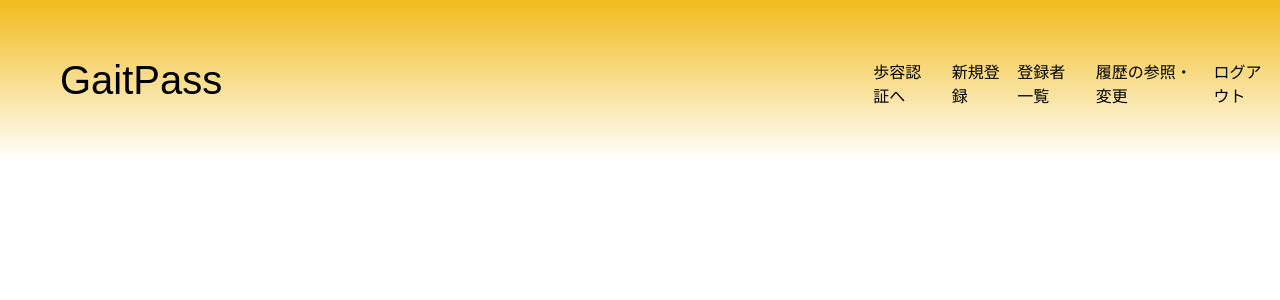
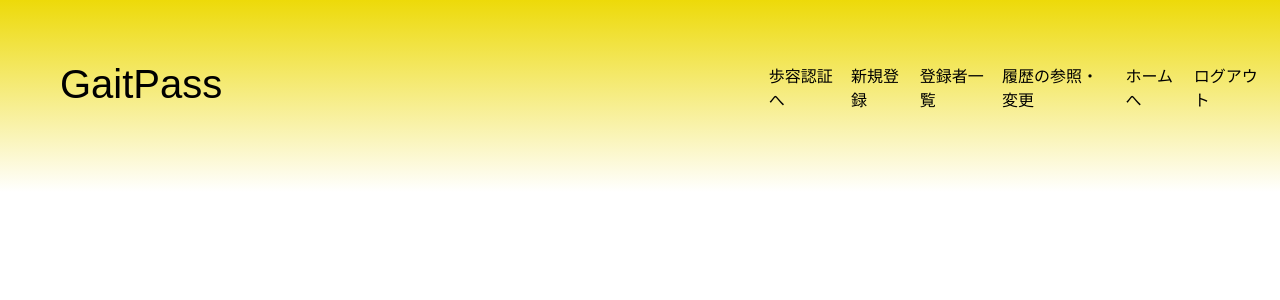
Before and after one commit to tomo-Y2002/Hack-U_KenKen, a Django app: template HACKU/templates/navbar.html in a window 1280 px wide. Shown: the top 300 px of the page. Run offline with Django 3.2, Linux system fonts and the light colour scheme; the template is opened without the code that fills it, so the values that code supplies are empty.

Commit message:
navbar出来上がりました。part2

```diff
--- a/HACKU/templates/navbar.html
+++ b/HACKU/templates/navbar.html
@@ -7,15 +7,15 @@
       <link href="https://cdn.jsdelivr.net/npm/bootstrap@5.3.0/dist/css/bootstrap.min.css" rel="stylesheet" integrity="sha384-9ndCyUaIbzAi2FUVXJi0CjmCapSmO7SnpJef0486qhLnuZ2cdeRhO02iuK6FUUVM" crossorigin="anonymous">
     </head>
   <body style="height: 100vh; background-color: white">
-    <nav class="navbar navbar-expand-lg" style="height: 20vh; background: linear-gradient(rgb(241, 187, 27), white); background-size: cover;">
-      <div class="container-fluid mt-2">
+    <nav class="navbar navbar-expand-lg" style="height: 24vh; background: linear-gradient(rgb(237, 218, 9), white); background-size: cover;">
+      <div class="container-fluid mt-2 mb-4">
         <a class="navbar-brand col-4 ps-5" href="{% url 'home' %}" >
           <h1 style="font-size: 200%; font-family:fantasy">
           GaitPass
           </h1>
         </a>
 
-        <div class="col-4"></div>
+        <div class="col-3"></div>
         <button class="navbar-toggler" type="button" data-bs-toggle="collapse" data-bs-target="#navbarSupportedContent" aria-controls="navbarSupportedContent" aria-expanded="false" aria-label="Toggle navigation">
           <span class="navbar-toggler-icon"></span>
         </button>
@@ -36,6 +36,9 @@
               <a class="nav-link" href="{% url 'all_records'%}" style="color: black;" onmouseover="this.style.color='white';" onmouseout="this.style.color='black';">履歴の参照・変更</a>
             </li>
             <li class="nav-item">
+              <a class="nav-link" href="{% url 'home'%}" style="color: black" onmouseover="this.style.color='white';" onmouseout="this.style.color='black';">ホームへ</a>
+            </li>
+            <li class="nav-item">
               <a class="nav-link" href="{% url 'manager_logout'%}" style="color: black" onmouseover="this.style.color='white';" onmouseout="this.style.color='black';">ログアウト</a>
             </li>
           </ul>
```
